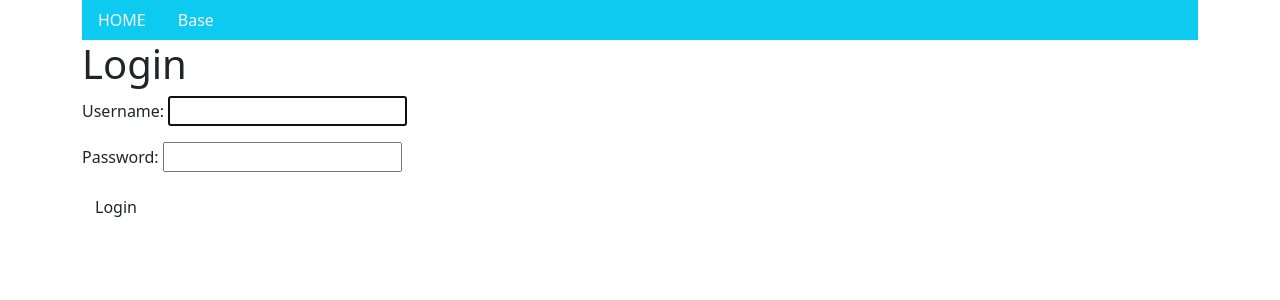
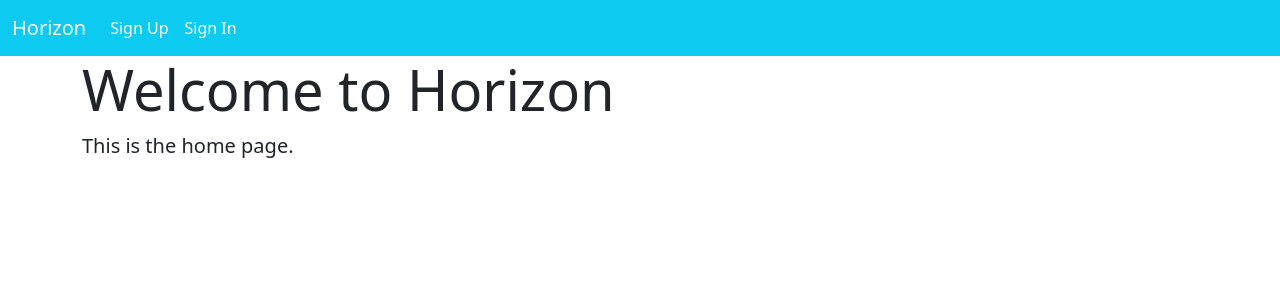
Before and after one commit to Phillipcostas/Horizon-Group, a Django app: page / in a window 1280 px wide. Shown: the top 300 px of the page. Run offline with Django 5.2, Linux system fonts and the light colour scheme; some libraries are stand-ins or nearby versions.

Commit message:
fixed log in and out

```diff
--- a/hoizon/settings.py
+++ b/hoizon/settings.py
@@ -119,7 +119,7 @@ USE_TZ = True
 # https://docs.djangoproject.com/en/5.0/howto/static-files/
 
 STATIC_URL = 'static/'
-LOGIN_REDIRECT_URL = 'base'
+LOGIN_REDIRECT_URL = 'home'
 LOGOUT_REDIRECT_URL = 'home'
 
 # Default primary key field type
--- a/main_app/templates/base.html
+++ b/main_app/templates/base.html
@@ -13,23 +13,24 @@
 <body>
   <nav class="navbar navbar-expand-lg navbar-light bg-info">
     <div class="container-fluid">
-      <a class="navbar-brand link-light" href="/home">Horizon</a>
+      <a class="navbar-brand link-light" href="{% url 'home' %}">Horizon</a>
       <div class="collapse navbar-collapse" id="navbarNav">
         <ul class="navbar-nav">
+
+          {% if user.is_authenticated %}
           <li class="nav-item">
-            <a class="nav-link link-light" href="/home">HOME</a>
-          </li>
-          <li class="nav-item">
-            <a class="nav-link link-light" href="/base">About</a>
-          </li>
-          <li class="nav-item">
-            <a class="nav-link link-light" href="{% url 'signup' %}">Sign Up</a>
-          </li>
-          <li class="nav-item">
-            <a class="nav-link link-light" href="/">Log Out</a>
+            <a class="nav-link link-light" href="{% url 'login' %}">Log Out</a>
             <form id="logout-form" method="post" action="{% url 'logout' %}" style="display: none;">
               {% csrf_token %}
             </form>
+            {% else %}
+            <li class="nav-item">
+              <a class="nav-link link-light" href="{% url 'signup' %}">Sign Up</a>
+            </li>
+            <li class="nav-item">
+              <a class="nav-link link-light" href="{% url 'login' %}">Sign In</a>
+              {% endif %}
+            </li>
           </li>
         </ul>
       </div>
--- a/main_app/templates/home.html
+++ b/main_app/templates/home.html
@@ -1,37 +1,10 @@
-<!DOCTYPE html>
-<html>
-<head>
-  <title>{% block title %}{% endblock %}</title>
-  {% load bootstrap5 %}
-  {% bootstrap_css %}
-  {% bootstrap_javascript %}
-</head>
-<body>
+{% extends 'base.html' %}
 
-<div class="container">
-  <ul class="nav bg-info">
-    <li class="nav-item">
-      <a class="nav-link link-light" href="/">HOME</a>
-    </li>
-    <li class="nav-item">
-      <a class="nav-link link-light" href="/base">Base</a>
-    </li>
-  </ul>
+{% block title %}Home{% endblock %}
 
-
-  <section>
-    <form action="{% url 'home' %}" method="post" class="login">
-      <h1>Login</h1>
-      {% csrf_token %} {{ form.as_p }}
-      <input type="hidden" name="next" value="{{ next }}" />
-      <button type="submit" class="btn submit">Login</button>
-    </form>
-  </section>
-
-
-
-  {% block content %}
-  {% endblock %}
+{% block content %}
+<div class="jumbotron">
+  <h1 class="display-4">Welcome to Horizon</h1>
+  <p class="lead">This is the home page.</p>
 </div>
-</body>
-</html>
+{% endblock %}
--- a/main_app/templates/signup.html
+++ b/main_app/templates/signup.html
@@ -6,6 +6,11 @@
 <div class="row justify-content-center">
   <div class="col-md-6">
     <h2 class="text-center">Sign Up</h2>
+    {% if error_message %}
+    <div class="alert alert-danger" role="alert">
+      {{ error_message }}
+    </div>
+    {% endif %}
     <form method="post">
       {% csrf_token %}
       {{ form.as_p }}
--- a/main_app/urls.py
+++ b/main_app/urls.py
@@ -9,5 +9,7 @@ urlpatterns = [
     path('base/', views.about, name='base'),
     path('accounts/', include('django.contrib.auth.urls')),
     path('accounts/signup/', views.signup, name='signup'),
+    path('accounts/login/', views.LoginView.as_view(), name='login'),
+
 
 ]
--- a/main_app/views.py
+++ b/main_app/views.py
@@ -4,6 +4,9 @@ from django.contrib.auth.views import LoginView
 from django.contrib.auth import login
 from django.contrib.auth.forms import UserCreationForm
 from django.contrib.auth.decorators import login_required
+
+
+
 
 
 
@@ -21,15 +24,18 @@ def signup(request):
         if form.is_valid():
             user = form.save()
             login(request, user)
-            return redirect('cat-index')
+            return redirect('home')
         else:
             error_message = 'Invalid sign up - try again'
-    form = UserCreationForm()
+    else:
+        form = UserCreationForm()
     context = {'form': form, 'error_message': error_message}
     return render(request, 'signup.html', context)
 
 
 
-
 class Home(LoginView):
     template_name = 'home.html'
+
+class LoginView(LoginView):
+    template_name = 'login.html'
```
Also changed, not shown: main_app/froms.py (added, +11 -0 lines), main_app/templates/registration/login.html (added, +23 -0 lines), db.sqlite3.
